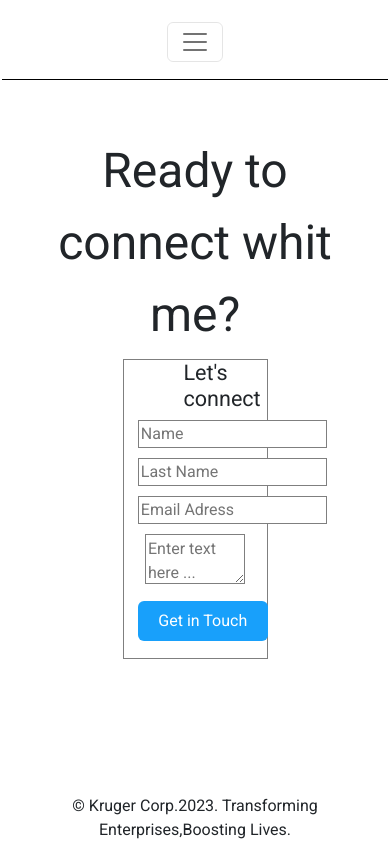
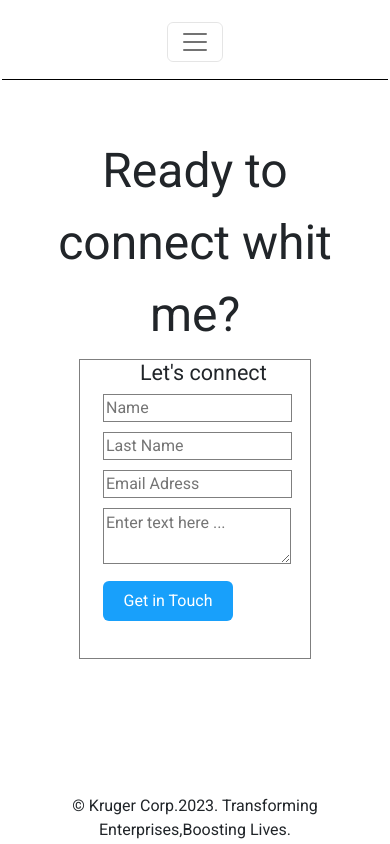
Before and after one commit to DylanVallejo/krugerPlayGround, a React (Create React App) app: page /contact in a window 390 px wide. Built offline with nearby package versions, Linux system fonts and the light colour scheme.

Commit message:
responsive design

```diff
--- a/src/components/Contact.module.css
+++ b/src/components/Contact.module.css
@@ -68,7 +68,7 @@ line-height: 72px;
 
 @media (max-width:768px) {
    .formContainer{
-    width: 50%;
+    width: 80%;
     display: block;
    }
    .input:nth-child(1) {
@@ -91,8 +91,10 @@ line-height: 72px;
     .textarea{
         border: 1px solid rgba(0, 0, 0, 0.5);
         margin: 10px auto;
-        width: 100px;
+        width: 181.663px;
         height: 50px;
+        box-sizing: content-box;
+
     }
     .buttonForm{
         display: block;
```
